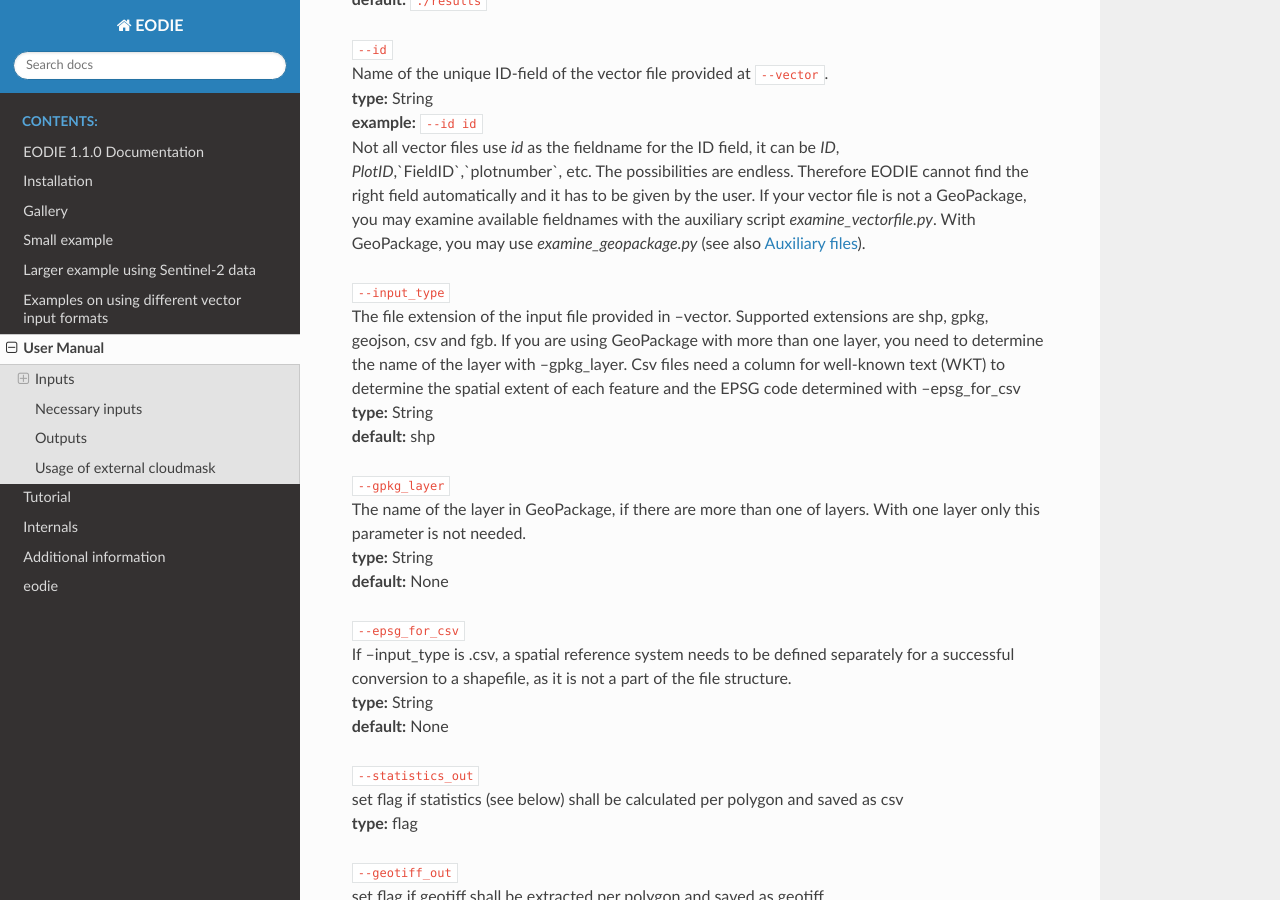
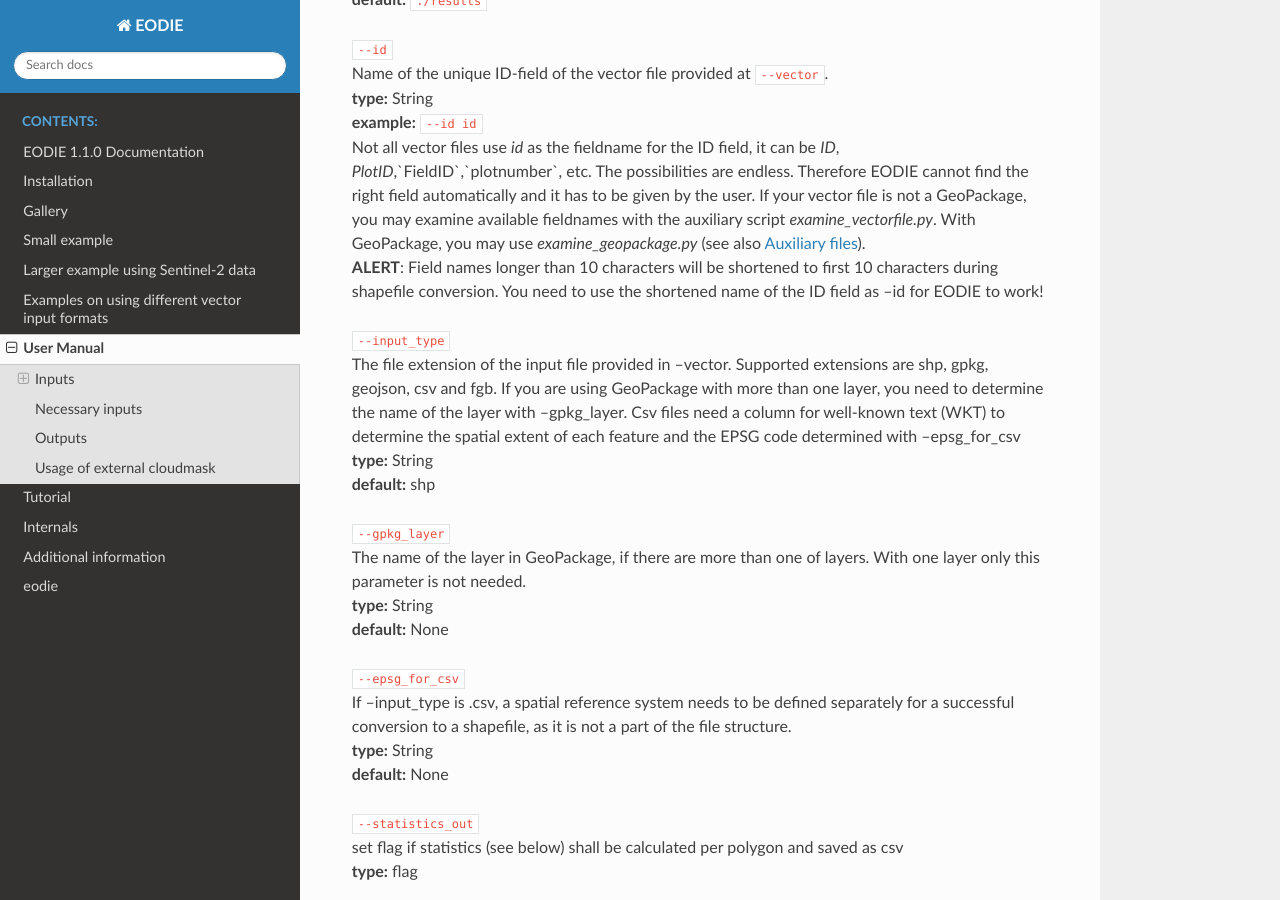
Before and after one commit to samumantha/EODIE, a Sphinx documentation site: the page built from docs/Use.rst, in a window 1280 px wide and 900 px high, scrolled down 1413 px. Built offline with Sphinx 7.4.7 and the Read the Docs theme 2.0.0, drawn with Linux system fonts in a browser that asks for light colours.

Commit message:
Alert about ID field name length

```diff
--- a/docs/Use.rst
+++ b/docs/Use.rst
@@ -47,6 +47,7 @@
 | **type:** String
 | **example:** ``--id id``
 | Not all vector files use `id` as the fieldname for the ID field, it can be `ID`, `PlotID`,`FieldID`,`plotnumber`, etc. The possibilities are endless. Therefore EODIE cannot find the right field automatically and it has to be given by the user. If your vector file is not a GeoPackage, you may examine available fieldnames with the auxiliary script `examine_vectorfile.py`. With GeoPackage, you may use `examine_geopackage.py` (see also :ref:`auxfiles`).
+| **ALERT**: Field names longer than 10 characters will be shortened to first 10 characters during shapefile conversion. You need to use the shortened name of the ID field as --id for EODIE to work!
 
 | ``--input_type``
 | The file extension of the input file provided in --vector. Supported extensions are shp, gpkg, geojson, csv and fgb. If you are using GeoPackage with more than one layer, you need to determine the name of the layer with --gpkg_layer.  Csv files need a column for well-known text (WKT) to determine the spatial extent of each feature and the EPSG code determined with --epsg_for_csv
```
